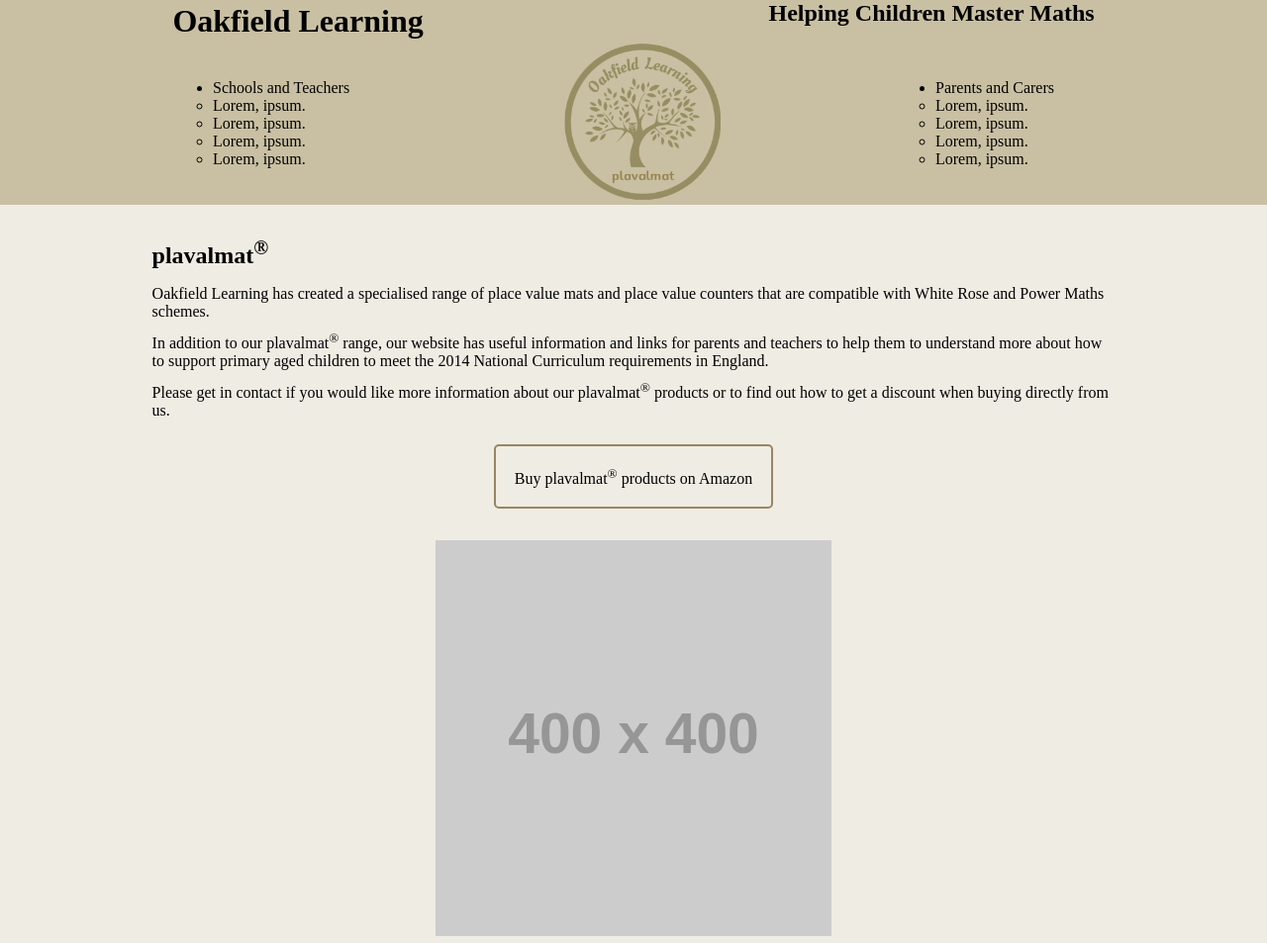
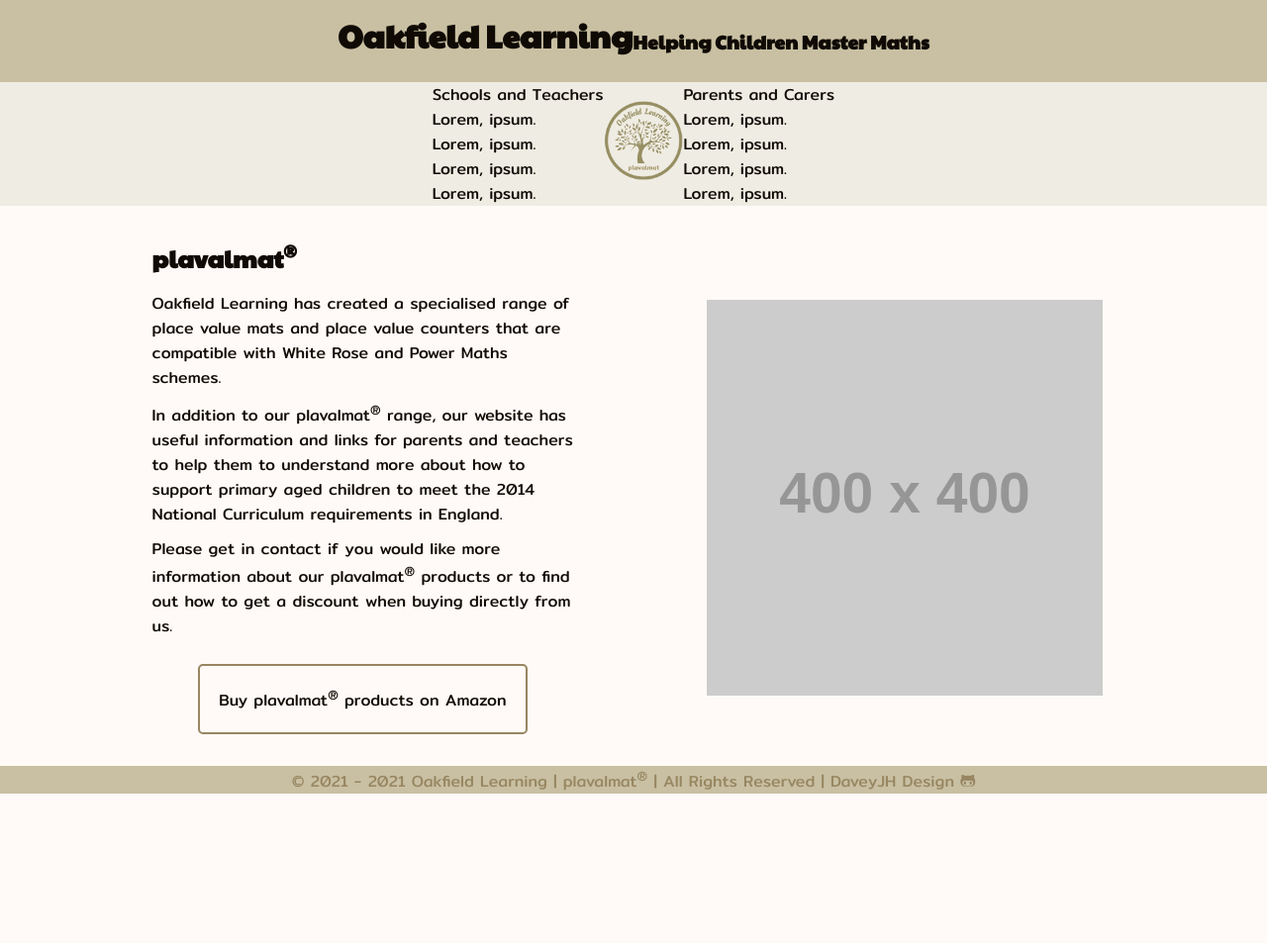
Before and after one commit to DaveyJH/oakfield-learning, a plain HTML site: page index.html in a window 1280 px wide. Shown: the top 953 px of the page at 99% size. After the commit the page ends 802 px from the top, so only its background shows below. Drawn offline with Linux system fonts and the light colour scheme; placeholder pictures from the web are drawn by us; a web font is replaced by a local one.

Commit message:
feat: Add header/footer styles. Mod heading font

```diff
--- a/assets/css/style.css
+++ b/assets/css/style.css
@@ -1,7 +1,15 @@
+@import url('https://fonts.googleapis.com/css2?family=Mitr&family=Mochiy+Pop+One&family=Paytone+One&display=swap');
+
+/* todo decide fonts */
+
 :root {
+  --off-white: #fffaf7;
   --light: #efece3;
   --dark: #978661;
   --med: #c9c0a3;
+  --off-black: #0f0a04;
+  --headings: 'Paytone One', sans-serif;
+  --content: 'Mitr', sans-serif;
 }
 
 /* ------------------------- resets */
@@ -12,7 +20,17 @@
   padding: 0;
   box-sizing: border-box;
   text-decoration: none;
-  color: black;
+}
+
+a,
+a * {
+  color: inherit;
+  cursor: pointer;
+}
+
+ul,
+ol {
+  list-style: none;
 }
 
 /* ------------------------- general */
@@ -20,29 +38,54 @@
 html {
   height: 100%;
   width: 100%;
-  overflow-x: hidden;
+  /* overflow-x: hidden; */
   scroll-behavior: smooth;
 }
 
 body {
-  background-color: var(--light);
+  color: var(--off-black);
+  background-color: var(--off-white);
+  font-family: var(--content);
+}
+
+h1,
+h2,
+h3,
+h4,
+h5,
+h6 {
+  font-family: var(--headings);
 }
 
 .flex {
   display: flex;
   align-items: center;
-  justify-content: space-evenly;
+  justify-content: center;
   flex-wrap: wrap;
 }
 
 /* ------------------------- header */
 
 header {
+  background-color: var(--light);
+}
+
+h1 {
+  margin-bottom: .8rem;
+}
+
+header .tag-line {
+  padding: .8rem 0;
   background-color: var(--med);
+  text-align: center;
+}
+
+header h2 {
+  font-size: 1.2rem;
 }
 
 header img {
-  height: 10rem;
+  height: 5rem;
 }
 
 /* ------------------------- main */
@@ -51,11 +94,11 @@ main {
   padding: 2rem;
 }
 
-main > .flex > * {
-  flex-basis: 80%;
+main > .flex {
+  justify-content: space-evenly;
 }
 
-h2 {
+main h2 {
   margin-bottom: 1rem;
 }
 
@@ -96,5 +139,15 @@ p {
 /* ------------------------- footer */
 
 footer {
+  color: var(--dark);
   background-color: var(--med);
+  text-align: center;
 }
+
+/* ------------------------- media queries */
+
+@media screen and (min-width: 768px) {
+  main > .flex > * {
+    flex-basis: 35%;
+  }
+}
```
